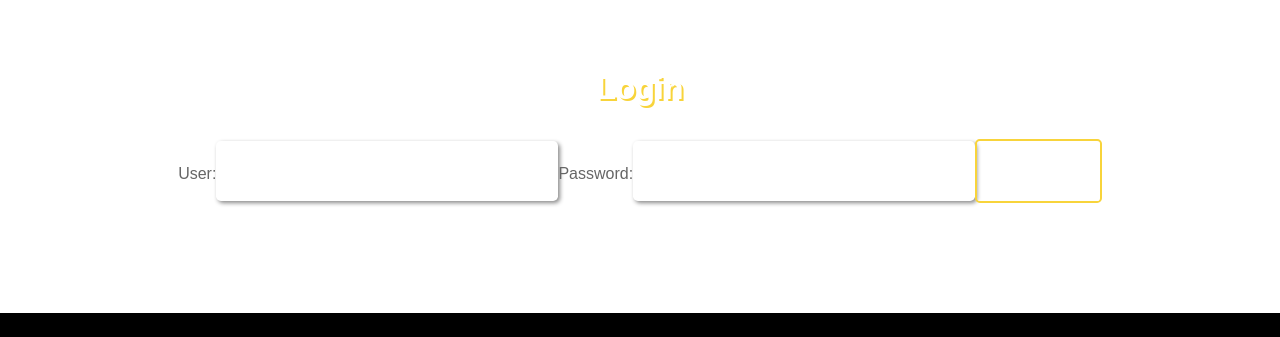
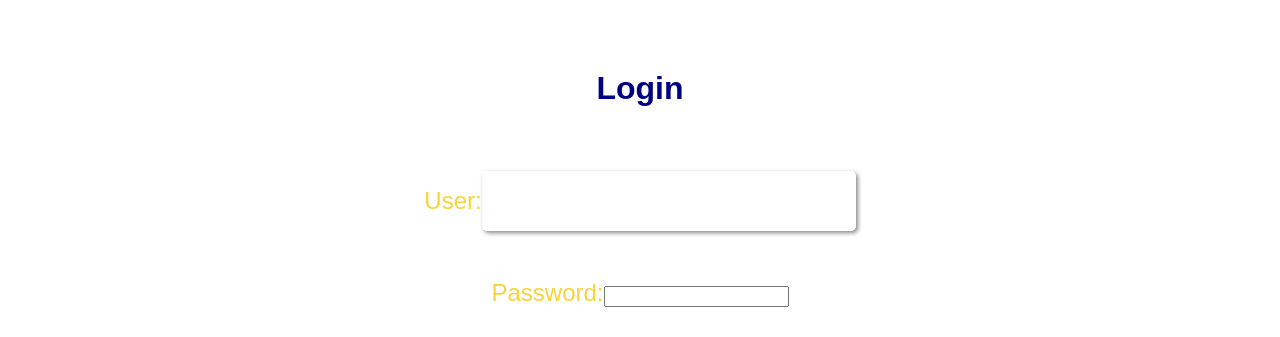
Before and after one commit to thinesan29/BNTA_Capstone_GroupProject, a React (Create React App) app in the folder client/: page /Login in a window 1280 px wide. Shown: the part 407-744 px from the top of the page. Built offline with nearby package versions, Linux system fonts and the light colour scheme.

Commit message:
login page might cause nightmares - done the best I could, will revisit later

```diff
--- a/client/src/App.css
+++ b/client/src/App.css
@@ -24,7 +24,7 @@ a:hover{
 
 /* Login Page CSS starts here */
 
-  .login-form {
+.login-form {
   display: flex;
   justify-content: center;
   align-items: center;
@@ -33,27 +33,26 @@ a:hover{
   }
 
   .login-form h2 {
-  color: #fff;
+  color: navy;
   font-size: 2rem;
   margin-bottom: 2rem;
-  text-shadow: 2px 2px #f8d43b;
   }
 
-  .login-form input[type="text"],
-  .login-form input[type="password"] {
+  .login-form input[type="text"] {
   padding: 1rem;
   border: none;
   border-radius: 0.3rem;
   font-size: 1.5rem;
   margin-bottom: 2rem;
-  color: navy;
+  color: #f8d43b;
   background-color: #fff;
   box-shadow: 2px 2px 4px #888;
   transition: all 0.3s ease-in-out;
+  padding-left: 3rem;
+  position: relative;
   }
 
-  .login-form input[type="text"]:focus,
-  .login-form input[type="password"]:focus {
+  .login-form input[type="text"]:focus {
   outline: none;
   border: 2px solid #f8d43b;
   }
@@ -106,6 +105,26 @@ a:hover{
   .login-form input[type="submit"]:-ms-input-placeholder {
   color: #fff;
   opacity: 0.7;
+  }
+
+  .login-form label {
+  display: block;
+  text-align: center;
+  margin-bottom: 1rem;
+  color: #f8d43b;
+  font-size: 1.5rem;
+  }
+
+  .login-form label:first-of-type {
+  margin-top: 2rem;
+  }
+
+  .login-form label:last-of-type {
+  margin-bottom: 2rem;
+  }
+
+  .login-form input[type="text"]:placeholder {
+  color: #777;
   }
 
 /* Login Page CSS ends here */
```
